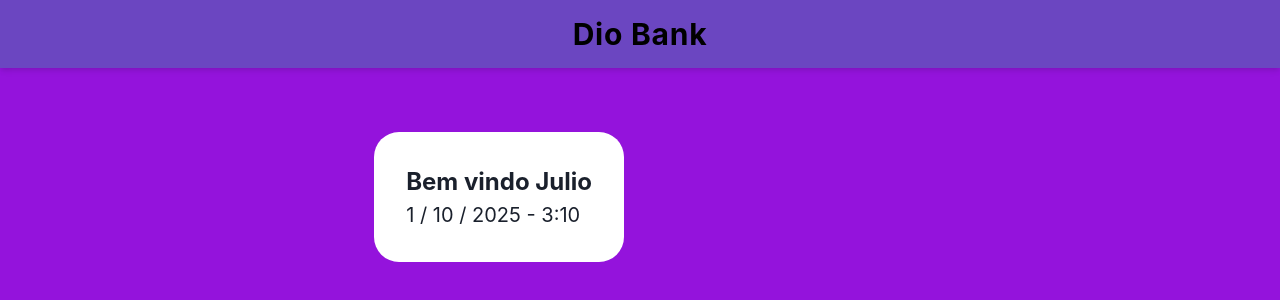
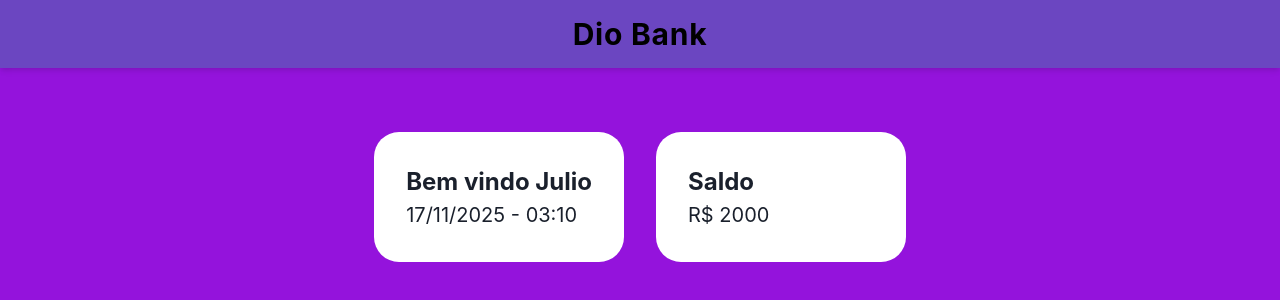
Before and after one commit to Juliocer/desafio02-dio-ts-chakra, a React (Create React App) app: page /conta in a window 1280 px wide. Shown: the top 300 px of the page. Built offline with nearby package versions, Linux system fonts and the light colour scheme.

Commit message:
finalizando o consumo de API da page conta

```diff
--- a/src/pages/conta.tsx
+++ b/src/pages/conta.tsx
@@ -24,8 +24,20 @@ const Conta = () => {
     }, [])
 
     const actualData = new Date()
-    {/*console.log(actualData.toDateString()) => aqui ele pega a data e horario todos juntos*/}
-    console.log(actualData)
+    {/*console.log(actualData.toDateString()) => aqui ele pega a data e horario todos juntos*/ }
+    console.log(userData)
+
+    const formatDate = (): string => {
+        const actualData = new Date();
+
+        const dia = actualData.getDate().toString().padStart(2, '0');           // ✅ Dia do mês (1-31)
+        const mes = (actualData.getMonth() + 1).toString().padStart(2, '0');    // ✅ Mês (1-12)
+        const ano = actualData.getFullYear();                                   // Ano completo
+        const hora = actualData.getHours().toString().padStart(2, '0');         // Hora com zero
+        const minuto = actualData.getMinutes().toString().padStart(2, '0');     // Minuto com zero
+
+        return `${dia}/${mes}/${ano} - ${hora}:${minuto}`;
+    }
 
     return (
         <Center>
@@ -38,7 +50,10 @@ const Conta = () => {
                             </Center>
                         ) :
                         (
-                        <CardInfo mainContent={`Bem vindo ${userData?.name}`} content={`${actualData.getDay()} / ${actualData.getMonth()} / ${actualData.getFullYear()} - ${actualData.getHours()}:${actualData.getMinutes()}`} />
+                            <>
+                                <CardInfo mainContent={`Bem vindo ${userData?.name}`} content={formatDate()}/>
+                                <CardInfo mainContent="Saldo" content={`R$ ${userData.balance}`}/>
+                            </>
                         )
                 }
             </SimpleGrid>
```
Lines whose indentation alone changed are shown as unchanged.
